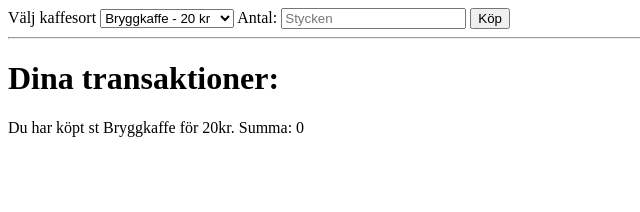
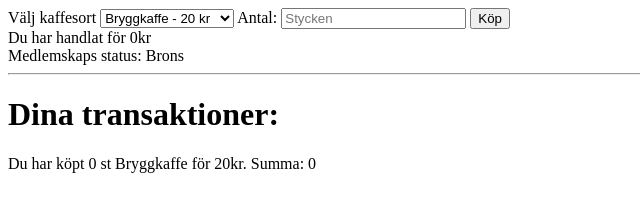
Before and after one commit to Kriksy/gruppuppgift, a plain HTML site: page gruppuppgift.html in a window 1280 px wide. Both pictures are taken after a click on the button "Köp". Shown: the whole page, without its empty margins (0-640 px from the left). Drawn offline with Linux system fonts and the light colour scheme.

Commit message:
funktional code

```diff
--- a/gruppuppgift.html
+++ b/gruppuppgift.html
@@ -1,22 +1,22 @@
 <!DOCTYPE html>
 <html>
+
 <head>
     <title>Kafeteria</title>
 </head>
+
 <body>
     <div>
         <label for="coffee">Välj kaffesort</label>
         <select id="typeOfCoffee">
             <option value="1" selected>Bryggkaffe - 20 kr</option>
-        <option value="2" >Cappuccino - 30 kr</option>
-        <option value="3" >Latte - 40 kr</option>
+            <option value="2">Cappuccino - 30 kr</option>
+            <option value="3">Latte - 40 kr</option>
 
         </select>
-    <label for="amountOfCoffee" >Antal:</label>
+        <label for="amountOfCoffee">Antal:</label>
         <input id="coffee" placeholder="Stycken">
-    <button id="purchaseButton" onclick="onBuyButtonClick()">
-        Köp
-    </button>
+        <button id="purchaseButton" onclick="onBuyButtonClick()">Köp</button>
     </div>
     <div id="totalSection">
 
@@ -28,22 +28,37 @@
 
     </div>
     <script>
-        const coffees = [
-  {name: 'Bryggkaffe', price: 20},
-  {name: 'Cappucino', price: 30},
-  {name: 'Latte', price: 40}
+        const coffees = [{
+                name: 'Bryggkaffe',
+                price: 20
+            },
+            {
+                name: 'Cappucino',
+                price: 30
+            },
+            {
+                name: 'Latte',
+                price: 40
+            }
         ]
 
-let amountOfCups
+        let numberOfCups
         let selectedCoffee
         let priceOfCoffee
 
-function howManyCups(){
-    amountOfCups = document.getElementById("coffee").value
-    console.log(amountOfCups)
-    return amountOfCups
+        let totalNumberOfCups = 0
+        let totalMoneySpent = 0
+        let membershipStatus = ""
+
+
+
+        function howManyCups() {
+            numberOfCups = Number(document.getElementById("coffee").value)
+            console.log(`Number of cups ${numberOfCups}`)
+            return numberOfCups
         }
-function coffeeSort(){
+
+        function coffeeSort() {
             const coffeeOption = document.getElementById("typeOfCoffee")
             selectedCoffee = coffeeOption.value
             return selectedCoffee
@@ -52,8 +67,21 @@ function coffeeSort(){
         function onBuyButtonClick() {
             howManyCups()
             coffeeSort()
+            totalCups()
             priceOfCoffee = totalAmountOfPurchases()
-    displayHistory()
+            membershipStatusCheck()
+            showHistory()
+
+            // just to make sure if it works
+            console.log(totalMoneySpent);
+            console.log(totalNumberOfCups);
+
+            // Determin Status
+
+            //Show the results under input box
+            const totalResult = document.getElementById("totalSection")
+            totalResult.innerHTML = `Du har handlat för ${totalMoneySpent}kr <br/> Medlemskaps status: ${membershipStatus}`
+
             // totalAmountOfPurchases()
             //     // Få ut antalet koppar
             //     amountOfCups = document.getElementById("coffee").value
@@ -68,20 +96,36 @@ function onBuyButtonClick() {
             //     displayHistory()
         }
 
-    function displayHistory(){
+        function showHistory() {
             const parent = document.getElementById("transactions")
             const child = document.createElement("p")
-        child.innerHTML = `Du har köpt ${amountOfCups} st ${coffees[selectedCoffee-1].name} för ${coffees[selectedCoffee-1].price}kr. Summa: ${coffees[selectedCoffee-1].price * amountOfCups}`
+            child.innerHTML =
+                `Du har köpt ${numberOfCups} st ${coffees[selectedCoffee-1].name} för ${coffees[selectedCoffee-1].price}kr. Summa: ${coffees[selectedCoffee-1].price * numberOfCups}`
             parent.appendChild(child)
         }
+        // calculate the total number of cups
+        function totalCups() {
+            totalNumberOfCups = (totalNumberOfCups+numberOfCups)
+        }
+        function totalAmountOfPurchases() {
+            priceOfCoffee = coffees[selectedCoffee - 1].price
+            console.log(priceOfCoffee * numberOfCups)
+            totalMoneySpent = totalMoneySpent + (priceOfCoffee * numberOfCups)
+            //  return priceOfCoffee * amountOfCups
+        }
 
-    function totalAmountOfPurchases(){
-        priceOfCoffee = coffees[selectedCoffee-1].price
-         console.log(priceOfCoffee * amountOfCups)
-        //  return priceOfCoffee * amountOfCups
+        function membershipStatusCheck(){
+            if (totalNumberOfCups < 10) {
+                 membershipStatus = "Brons"
+            } else if (totalNumberOfCups >= 10 && totalNumberOfCups < 30) {
+                membershipStatus = "Silver"
+            } else if (totalNumberOfCups >= 30){
+                membershipStatus = "Guld"
+            }
 
         }
 
     </script>
 </body>
+
 </html>
```
Lines whose indentation alone changed are shown as unchanged.
